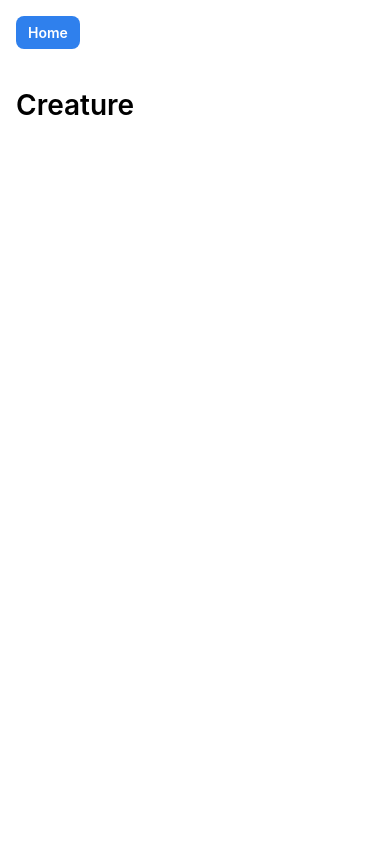
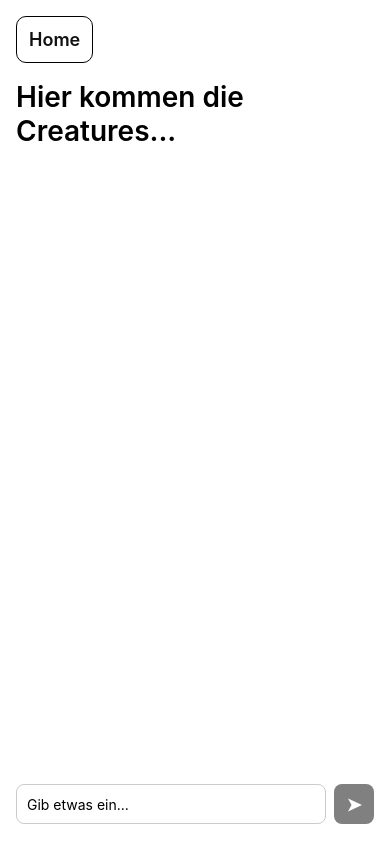
Before and after one commit to verapas/335-mobile-app, a React Native app: screen /Creature in a window 390 px wide. Built offline with nearby package versions, Linux system fonts and the light colour scheme.

Commit message:
Update styling a bit, add polinationsClient.js

```diff
--- a/app.json
+++ b/app.json
@@ -20,7 +20,8 @@
         "foregroundImage": "./assets/adaptive-icon.png",
         "backgroundColor": "#ffffff"
       },
-      "edgeToEdgeEnabled": true
+      "edgeToEdgeEnabled": true,
+      "softwareKeyboardLayoutMode": "pan"
     },
     "web": {
       "favicon": "./assets/favicon.png"
--- a/src/screens/CreatureLibraryScreen.js
+++ b/src/screens/CreatureLibraryScreen.js
@@ -1,8 +1,10 @@
 import React from 'react';
 import { View, Text, StyleSheet, TouchableOpacity } from 'react-native';
+import { SafeAreaView } from 'react-native-safe-area-context';
 
 export default function CreatureLibraryScreen({ navigation }) {
     return (
+        <SafeAreaView style={styles.safeArea} edges={['top', 'bottom']}>
             <View style={styles.container}>
                 <View style={styles.header}>
                     <TouchableOpacity onPress={() => navigation.navigate('Home')} style={styles.headerBtn}>
@@ -14,30 +16,39 @@ export default function CreatureLibraryScreen({ navigation }) {
                 </View>
                 <Text style={styles.title}>Creature Library</Text>
             </View>
+        </SafeAreaView>
     );
 }
 
 const styles = StyleSheet.create({
+    safeArea: {
+        flex: 1,
+        backgroundColor: '#fff',
+    },
     container: {
         flex: 1,
-    backgroundColor: '#fff',
-    paddingTop: 48,
+        paddingTop: 16,
         paddingHorizontal: 16,
     },
     header: {
-    position: 'absolute',
-    top: 16,
-    left: 16,
-    right: 16,
         flexDirection: 'row',
         justifyContent: 'space-between',
+        marginBottom: 24,
     },
     headerBtn: {
-    paddingVertical: 8,
-    paddingHorizontal: 12,
-    backgroundColor: '#2f80ed',
-    borderRadius: 8,
+        paddingVertical: 16,
+        paddingHorizontal: 20,
+        backgroundColor: '#fff',
+        borderRadius: 10,
+        alignItems: 'center',
+        borderWidth: 1,
+        borderColor: '#000',
     },
-  headerBtnText: { color: '#fff', fontWeight: '600' },
-  title: { fontSize: 28, fontWeight: '600', marginTop: 40 },
+    headerBtnText: {
+        color: '#111',
+        fontWeight: '600',
+        fontSize: 18,
+        textAlign: 'center',
+    },
+    title: { fontSize: 28, fontWeight: '600' },
 });
--- a/src/screens/CreatureScreen.js
+++ b/src/screens/CreatureScreen.js
@@ -1,37 +1,117 @@
-import React from 'react';
-import { View, Text, StyleSheet, TouchableOpacity } from 'react-native';
+import React, { useState } from 'react';
+import { View, Text, StyleSheet, TouchableOpacity, TextInput } from 'react-native';
+import { SafeAreaView } from 'react-native-safe-area-context';
+import {analyzeText} from "../services/api/polinationsClient";
 
 export default function CreatureScreen({ navigation }) {
+    const [text, onChangeText] = useState('');
+
+    const handleSend = async () => {
+        if (text.trim()) {
+            console.log('Gesendet:', text);
+            try {
+                const result = await analyzeText(text);
+                console.log('Antwort von Pollinations:', result);
+            } catch (error) {
+                console.error('Fehler:', error);
+            }
+            onChangeText('');
+        }
+    };
+
     return (
+        <SafeAreaView style={styles.safeArea} edges={['top', 'bottom']}>
             <View style={styles.container}>
                 <View style={styles.header}>
                     <TouchableOpacity onPress={() => navigation.navigate('Home')} style={styles.headerBtn}>
                         <Text style={styles.headerBtnText}>Home</Text>
                     </TouchableOpacity>
                 </View>
-      <Text style={styles.title}>Creature</Text>
+                <View style={styles.content}>
+                    <Text style={styles.title}>Hier kommen die Creatures...</Text>
                 </View>
+
+                <View style={styles.inputContainer}>
+                    <TextInput
+                        style={styles.input}
+                        onChangeText={onChangeText}
+                        value={text}
+                        placeholder="Gib etwas ein..."
+                    />
+                    <TouchableOpacity
+                        style={styles.sendButton}
+                        onPress={handleSend}
+                    >
+                        <Text style={styles.sendButtonText}>➤</Text>
+                    </TouchableOpacity>
+                </View>
+            </View>
+        </SafeAreaView>
     );
 }
 
 const styles = StyleSheet.create({
+    safeArea: {
+        flex: 1,
+        backgroundColor: '#fff',
+    },
     container: {
         flex: 1,
-    backgroundColor: '#fff',
-    paddingTop: 48,
+    },
+    content: {
+        flex: 1,
+        paddingTop: 40,
         paddingHorizontal: 16,
     },
     header: {
         position: 'absolute',
         top: 16,
         left: 16,
+        zIndex: 10,
     },
     headerBtn: {
-    paddingVertical: 8,
+        paddingVertical: 12,
         paddingHorizontal: 12,
-    backgroundColor: '#2f80ed',
+        backgroundColor: '#fff',
+        borderRadius: 10,
+        alignItems: 'center',
+        borderWidth: 1,
+        borderColor: '#000',
+    },
+    headerBtnText: {
+        color: '#111',
+        fontWeight: '600',
+        fontSize: 18,
+        textAlign: 'center',
+    },
+    title: { fontSize: 28, fontWeight: '600', marginTop: 40 },
+    inputContainer: {
+        flexDirection: 'row',
+        paddingHorizontal: 16,
+        paddingBottom: 20,
+        alignItems: 'center',
+        backgroundColor: '#fff',
+    },
+    input: {
+        flex: 1,
+        height: 40,
+        borderWidth: 1,
+        borderColor: '#ccc',
         borderRadius: 8,
+        padding: 10,
+        marginRight: 8,
     },
-  headerBtnText: { color: '#fff', fontWeight: '600' },
-  title: { fontSize: 28, fontWeight: '600', marginTop: 40 },
+    sendButton: {
+        width: 40,
+        height: 40,
+        backgroundColor: 'grey',
+        borderRadius: 8,
+        justifyContent: 'center',
+        alignItems: 'center',
+    },
+    sendButtonText: {
+        color: '#fff',
+        fontSize: 18,
+        fontWeight: '600',
+    },
 });
--- a/src/screens/HomeScreen.js
+++ b/src/screens/HomeScreen.js
@@ -1,37 +1,44 @@
 import React from 'react';
 import { View, Text, StyleSheet, TouchableOpacity } from 'react-native';
+import { SafeAreaView } from 'react-native-safe-area-context';
+import buttonStyles from '../styles/buttons';
 
 export default function HomeScreen({ navigation }) {
     return (
+        <SafeAreaView style={styles.safeArea} edges={['bottom', 'top']}>
             <View style={styles.container}>
-      <Text style={styles.title}>Home</Text>
+                <Text style={styles.title}>Willkommen Bei BlipBlop</Text>
 
                 <View style={styles.bottomRow}>
                     <TouchableOpacity
-          style={[styles.button, styles.leftButton]}
+                        style={[buttonStyles.button, buttonStyles.buttonFlex, buttonStyles.buttonLeft]}
                         onPress={() => navigation.navigate('Settings')}
                     >
-          <Text style={styles.buttonText}>Settings</Text>
+                        <Text style={buttonStyles.buttonText}>Settings</Text>
                     </TouchableOpacity>
 
                     <TouchableOpacity
-          style={[styles.button, styles.rightButton]}
+                        style={[buttonStyles.button, buttonStyles.buttonFlex, buttonStyles.buttonRight]}
                         onPress={() => navigation.navigate('Creature')}
                     >
-          <Text style={styles.buttonText}>Start</Text>
+                        <Text style={buttonStyles.buttonText}>Start</Text>
                     </TouchableOpacity>
                 </View>
             </View>
+        </SafeAreaView>
     );
 }
 
 const styles = StyleSheet.create({
+    safeArea: {
+        flex: 1,
+        backgroundColor: '#fff',
+    },
     container: {
         flex: 1,
-    backgroundColor: '#fff',
         alignItems: 'center',
-    justifyContent: 'center',
-    padding: 16,
+        paddingTop: 16,
+        paddingHorizontal: 16,
     },
     title: {
         fontSize: 28,
@@ -44,22 +51,5 @@ const styles = StyleSheet.create({
         left: 16,
         right: 16,
         flexDirection: 'row',
-    justifyContent: 'space-between',
-  },
-  button: {
-    paddingVertical: 12,
-    paddingHorizontal: 16,
-    backgroundColor: '#2f80ed',
-    borderRadius: 8,
-  },
-  leftButton: {
-    alignSelf: 'flex-start',
-  },
-  rightButton: {
-    alignSelf: 'flex-end',
-  },
-  buttonText: {
-    color: '#fff',
-    fontWeight: '600',
     },
 });
--- a/src/screens/SettingsScreen.js
+++ b/src/screens/SettingsScreen.js
@@ -1,8 +1,10 @@
 import React from 'react';
 import { View, Text, StyleSheet, TouchableOpacity } from 'react-native';
+import { SafeAreaView } from 'react-native-safe-area-context';
 
 export default function SettingsScreen({ navigation }) {
     return (
+        <SafeAreaView style={styles.safeArea} edges={['top', 'bottom']}>
             <View style={styles.container}>
                 <View style={styles.header}>
                     <TouchableOpacity onPress={() => navigation.navigate('Home')} style={styles.headerBtn}>
@@ -24,39 +26,56 @@ export default function SettingsScreen({ navigation }) {
 
                 <Text style={styles.subtext}>weitere settings folgen...</Text>
             </View>
+        </SafeAreaView>
     );
 }
 
 const styles = StyleSheet.create({
+    safeArea: {
+        flex: 1,
+        backgroundColor: '#fff',
+    },
     container: {
         flex: 1,
-    backgroundColor: '#fff',
-    paddingTop: 48,
+        paddingTop: 16,
         paddingHorizontal: 16,
     },
     header: {
-    position: 'absolute',
-    top: 16,
-    left: 16,
-    right: 16,
         flexDirection: 'row',
         justifyContent: 'space-between',
+        marginBottom: 24,
     },
     headerBtn: {
-    paddingVertical: 8,
+        paddingVertical: 12,
         paddingHorizontal: 12,
-    backgroundColor: '#2f80ed',
-    borderRadius: 8,
+        backgroundColor: '#fff',
+        borderRadius: 10,
+        alignItems: 'center',
+        borderWidth: 1,
+        borderColor: '#000',
     },
-  headerBtnText: { color: '#fff', fontWeight: '600' },
-  title: { fontSize: 28, fontWeight: '600', marginTop: 40, marginBottom: 24 },
+    headerBtnText: {
+        color: '#111',
+        fontWeight: '600',
+        fontSize: 18,
+        textAlign: 'center',
+    },
+    title: { fontSize: 24, fontWeight: '600', marginBottom: 24 },
     primaryBtn: {
-    backgroundColor: '#27ae60',
         paddingVertical: 12,
-    paddingHorizontal: 16,
-    borderRadius: 8,
+        paddingHorizontal: 12,
+        backgroundColor: '#fff',
+        borderRadius: 0,
+        alignItems: 'center',
+        borderWidth: 1,
+        borderColor: '#000',
         alignSelf: 'flex-start',
     },
-  primaryBtnText: { color: '#fff', fontWeight: '600' },
-  subtext: { marginTop: 16, color: '#666' },
+    primaryBtnText: {
+        color: '#111',
+        fontWeight: '600',
+        fontSize: 18,
+        textAlign: 'center',
+    },
+    subtext: { marginTop: 28, color: '#666' },
 });
--- /dev/null
+++ b/src/services/api/polinationsClient.js
@@ -0,0 +1,35 @@
+const BASE_URL = 'https://text.pollinations.ai';
+
+export async function analyzeText(userText) {
+    if (!userText) throw new Error('userText required');
+
+    const prompt = `{Return only {"emotion":"...","duration":"..."} (lowercase). emotion ∈ {excited, calm, sad, angry, neutral} from tone; duration ∈ {very short, short, middle, long, very long} from intent (not input length). INPUT: {{${userText}}}}`;
+
+    const encodedPrompt = encodeURIComponent(prompt)
+        .replace(/%3A/g, ':')
+        .replace(/%2C/g, ',')
+        .replace(/%3B/g, ';');
+
+    const url = `${BASE_URL}/${encodedPrompt}`;
+
+    console.log('URL:', url);
+    console.log('Zeige URL Ausschnitt mit Semikolon:', url.substring(url.indexOf('tone'), url.indexOf('tone') + 20));
+
+    const res = await fetch(url);
+    console.log('Status:', res.status);
+
+    const text = await res.text();
+    console.log('Response:', text);
+
+    if (!res.ok) {
+        throw new Error(`Request failed: ${res.status}`);
+    }
+
+    try {
+        return JSON.parse(text);
+    } catch (e) {
+        return { rawText: text };
+    }
+}
+
+export default { analyzeText };
--- /dev/null
+++ b/src/styles/buttons.js
@@ -0,0 +1,33 @@
+import { StyleSheet } from 'react-native';
+
+export const buttonStyles = StyleSheet.create({
+  button: {
+    paddingVertical: 16,
+    paddingHorizontal: 20,
+    backgroundColor: '#fff',
+    borderRadius: 10,
+    alignItems: 'center',
+    borderWidth: 1,
+    borderColor: '#000',
+  },
+  buttonFlex: {
+    flex: 1,
+  },
+  buttonText: {
+    color: '#111',
+    fontWeight: '600',
+    fontSize: 18,
+    textAlign: 'center',
+  },
+  buttonRow: {
+    flexDirection: 'row',
+  },
+  buttonLeft: {
+    marginRight: 8,
+  },
+  buttonRight: {
+    marginLeft: 8,
+  },
+});
+
+export default buttonStyles;
```
Lines whose indentation alone changed are shown as unchanged.
